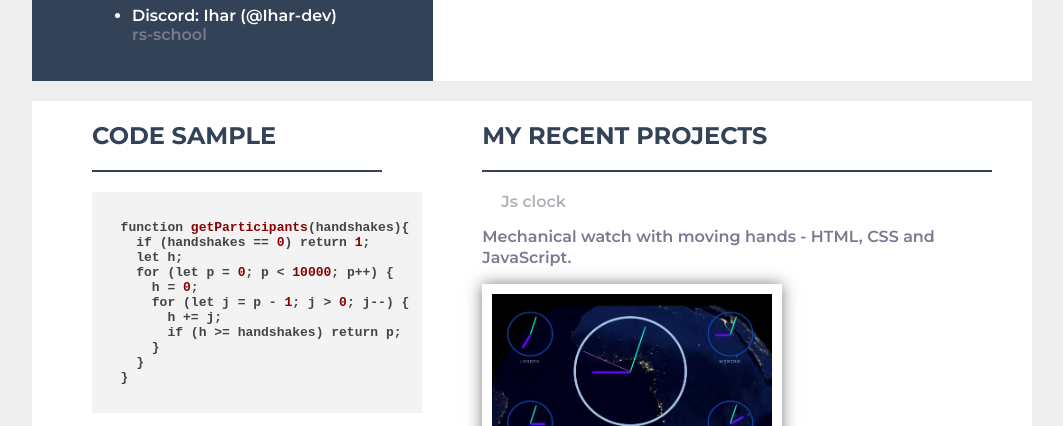
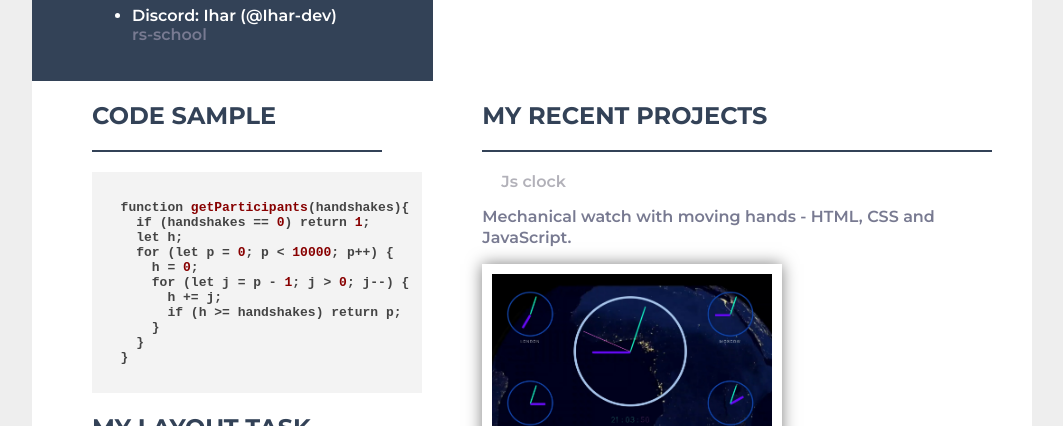
Before and after one commit to Ihar-dev/rsschool-cv, a plain HTML site: page index.html in a window 1280 px wide. Shown: the part 1201-1627 px from the top of the page, without its empty margins (108-1171 px from the left). Drawn offline with nearby package versions, Linux system fonts and the light colour scheme.

Commit message:
fix: remove the stripe

```diff
--- a/index.html
+++ b/index.html
@@ -152,7 +152,6 @@
         </div>
       </div>
     </section>
-    <div class="break"> </div>
     <section>
       <div class="big-section heigth3-section">
         <div class="right-section">
```
